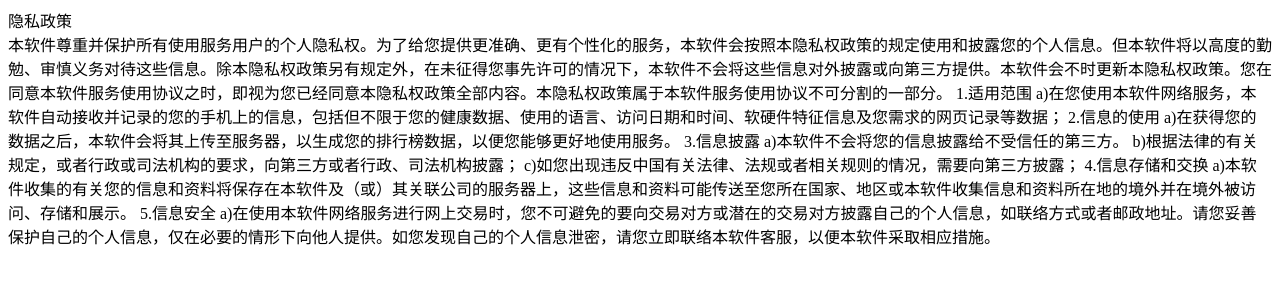
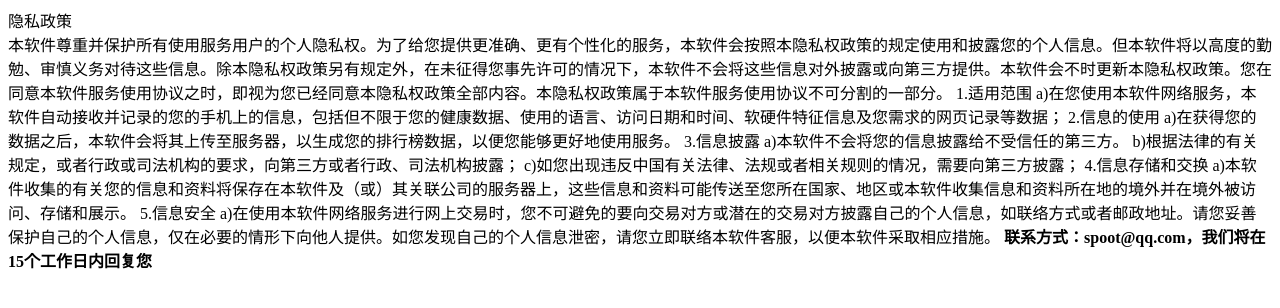
Before and after one commit to spootmu/spootmu.github.io, a plain HTML site: page index.html in a window 1280 px wide. Drawn offline with Linux system fonts and the light colour scheme.

Commit message:
Update index.html

```diff
--- a/index.html
+++ b/index.html
@@ -19,5 +19,6 @@ c)如您出现违反中国有关法律、法规或者相关规则的情况，需
 a)本软件收集的有关您的信息和资料将保存在本软件及（或）其关联公司的服务器上，这些信息和资料可能传送至您所在国家、地区或本软件收集信息和资料所在地的境外并在境外被访问、存储和展示。
 5.信息安全
 a)在使用本软件网络服务进行网上交易时，您不可避免的要向交易对方或潜在的交易对方披露自己的个人信息，如联络方式或者邮政地址。请您妥善保护自己的个人信息，仅在必要的情形下向他人提供。如您发现自己的个人信息泄密，请您立即联络本软件客服，以便本软件采取相应措施。
+<b>联系方式：spoot@qq.com，我们将在15个工作日内回复您</b>
 </body>
 </html>
```
